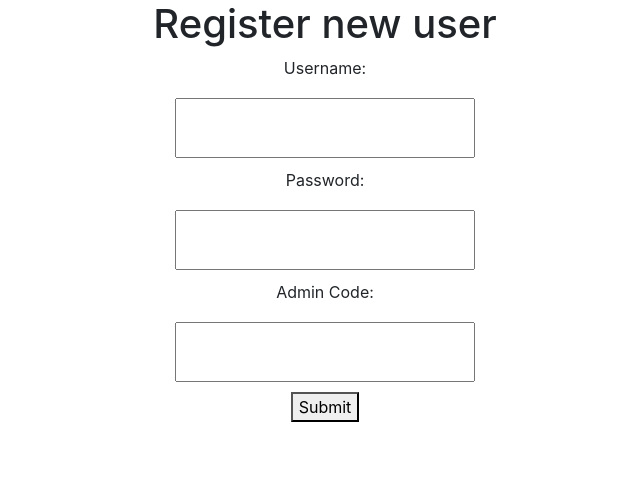
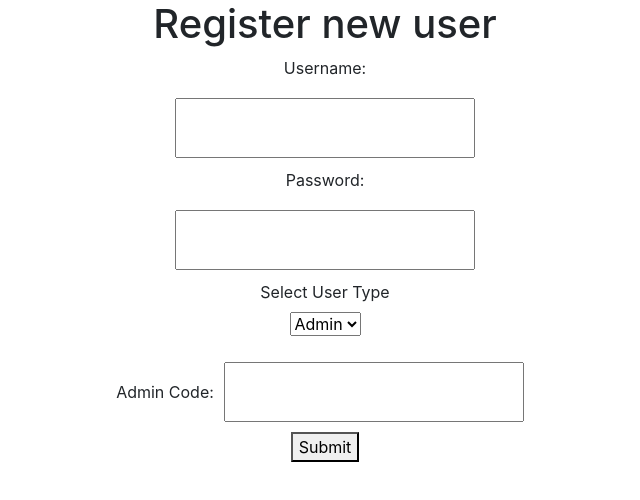
Before and after one commit to awu339/cs316_project, a React (Create React App) app: page /newuser in a window 1280 px wide. Shown: the top 500 px of the page, without its empty margins (315-955 px from the left). Built offline with nearby package versions, Linux system fonts and the light colour scheme.

Commit message:
added new user admin code

```diff
--- a/src/Newuser.js
+++ b/src/Newuser.js
@@ -20,6 +20,7 @@ function Newuser() {
     const submitUser = () => {
         console.log('here2');
         console.log(username);
+        console.log(type);
         Axios.post('http://localhost:3001/api/insert', {
             //userID: userID,
             username: username,
@@ -30,6 +31,18 @@ function Newuser() {
         });
         window.location.href = "http://localhost:3000/";
     };
+
+
+
+  function toggle() {
+    var cont = document.getElementById('cont');
+    if (cont.style.display == 'block') {
+        cont.style.display = 'none';
+    }
+    else {
+        cont.style.display = 'block';
+    }
+}
 
   return (
     <div>
@@ -60,20 +73,33 @@ function Newuser() {
                 setPwd(e.target.value)
                 }}
             />
-            <label>Admin Code:</label>
-            <input
+
+                <label>Select User Type</label>
+                <p>
+            <select id="sel" onChange={toggle}>
+            <option value="1" >User</option>
+            <option value="2" selected>Admin</option>
+        </select>
+    </p>
+
+    <div id="cont"
+    style={{display:"block"}}>
+
+        Admin Code:
+        <input
                 type="text"
                 name="type"
                 onChange={(e)=> {
-                  if(e.target.value == "cS3!6") {
+                  if(e.target.value == "cs316") {
                     setType("admin");
-                    console.log("admin: " + type);
                   } else {
                     setType("user");
-                    console.log("user: " + type);
                   }
                 }}
             />
+    </div>
+
+
             <button onClick = {submitUser}>Submit</button>
 
              {/* {userList.map((val) => {
@@ -84,7 +110,10 @@ function Newuser() {
               </p>
               );
             })} */}
+
+
         </div>
+
     </div>
   );
 }
```
